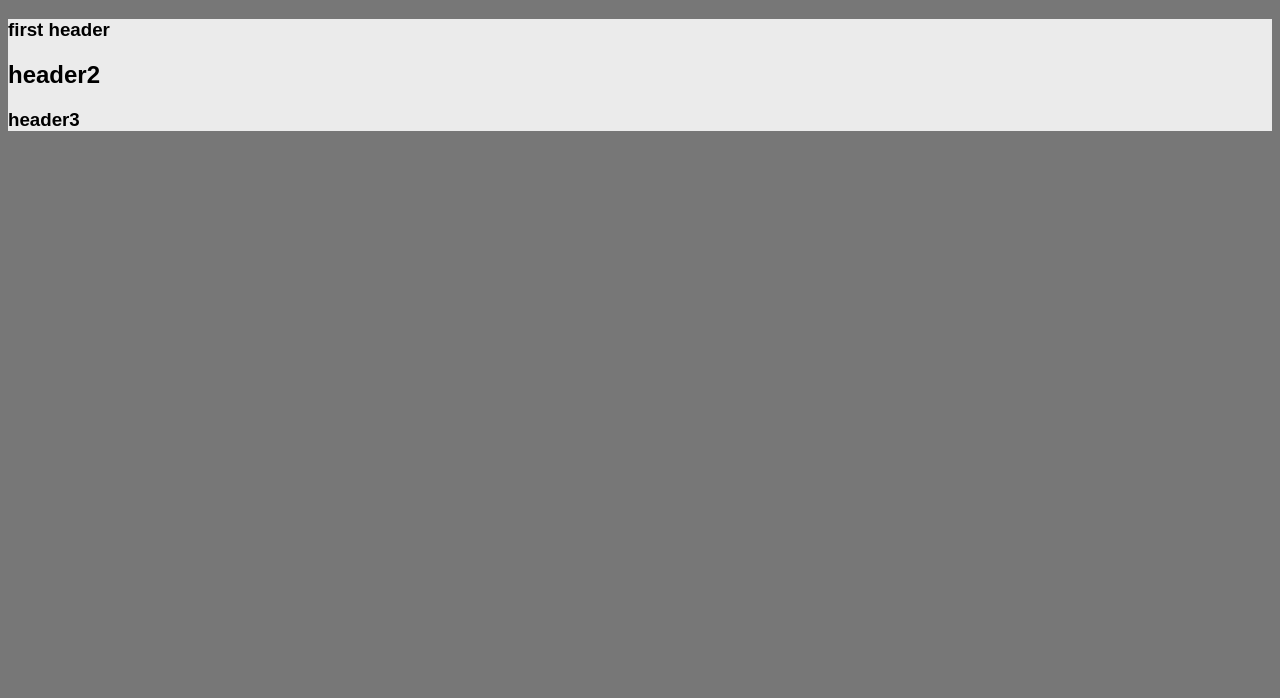
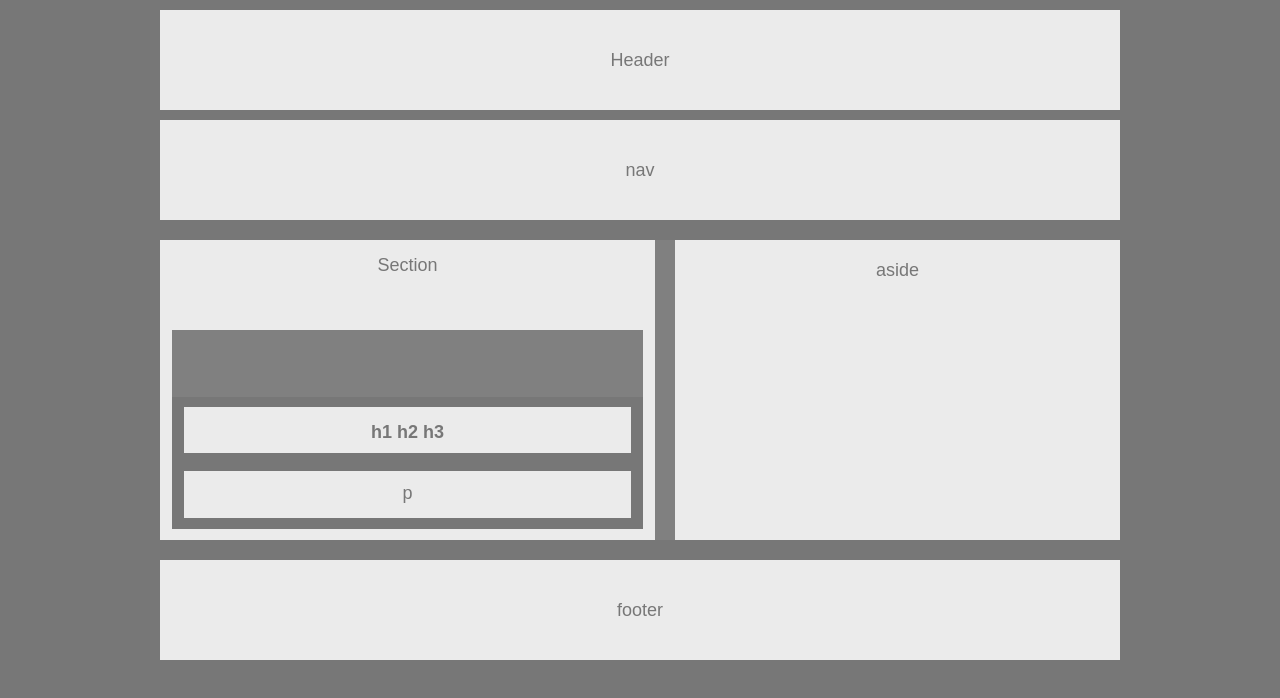
Before and after one commit to ayoussefinia/HW-Wireframe, a plain HTML site: page index.html in a window 1280 px wide. Drawn offline with Linux system fonts and the light colour scheme.

Commit message:
finished homework first draft

```diff
--- a/index.html
+++ b/index.html
@@ -8,12 +8,52 @@
   <link rel="stylesheet" href="style.css">
 </head>
 <body>
-  <header></header>
+  <div id="content">
+  <header class="thin"><div class="aligner"><div class="aligner-item">Header</div></div></header>
 
 
-  <nav></nav>
+  <nav class="thin"><div class="aligner"><div class="aligner-item">nav</div></div></nav>
+
+  <div class="flexbox">
+
+    <section class="left">Section
+      <div class="article">
+        <div class="articlein">
+          <div class="divarticlein">
+            <div class="hdiv">
+                <h1 class="inline">h1</h1>
+                <h2 class="inline">h2</h2>
+                <h3 class="inline">h3</h3>
+            </div>
+            <div class="pdiv">
+              <p class="vertical">p</p>
+            </div>
+          </div>
+       </div>
+      </div>
+    </section>
+
+    <div class="right">
+      <div class="aside">
+        <div class="aside-text">
+         <aside class= "translate">
+         aside
+          </aside>
+        </div>
+      </div>
+    </div>
+
+  </div>
 
 
+
+
+
+
+
+    <!-- <div class="a">
+    <div class="sectionaside">
+      <div class="section">
         <section>
           <article>
             <h1>first header</h1>
@@ -22,14 +62,23 @@
             <p></p>
         </article>
         </section>
+     </div>
 
+     <div class="aside">
         <aside>
+          aside
+        </aside>
+    </div>
+  </div>
+  </div> -->
+    <footer class="thin footermargin">
+      <div class="aligner">
+        <div class="aligner-item">footer
 
-  </aside>
-
-  <footer>
-
+        </div>
+      </div>
     </footer>
+</div>
 
 
 </body>
--- a/style.css
+++ b/style.css
@@ -1,13 +1,172 @@
 body {
-  font-family: 'Arial', 'Helvetica Neue', Helvetica, sans-serif;
-  color: '#777';
+  font-family: Arial, 'Helvetica Neue', Helvetica, sans-serif;
+  color: #777;
   background-color: #777;
-  width: '960px';
-  font-size: '18px';
+  width: 960px;
+  font-size: 18px;
+  margin:auto;
 }
+
+#content {
+  width: 100%;
+  margin: auto;
+}
+
+.thin {
+  height: 100px;
+  margin-top: 10px;
+  text-align: center;
+
+}
+
+.aligner {
+  display: flex;
+  align-items: center;
+  justify-content: center;
+  height:100%;
+}
+
+.aaligner-item {
+  max-width: 50%;
+}
+
+.flexbox {
+  display: flex;
+  align-items: center;
+  justify-content: space-between;
+  background: grey;
+  height: 300px;
+  margin-top: 20px;
+  overflow: hidden;
+}
+
+.left {
+
+ text-align: center;
+ width: 495px;
+ height: 100%;
+ background: #ebebeb;
+ padding-top: 30px;
+}
+
+.translate {
+  position: relative;
+  transform: translateY(20px);
+}
+.article {
+  display: flex;
+  align-items: flex-end;
+  justify-content: center;
+  width:100%;
+  height:70%;
+
+}
+
+.articlein {
+
+  width: 95%;
+  height: 95%;
+  background: gray;
+  position: relative;
+  transform: translateY(43px);
+  display: flex;
+  align-items: flex-end;
+  justify-content: center;
+}
+
+.divarticlein {
+  /* margin: 0; */
+  width: 100%;
+  height: 66%;
+  background: #777;
+}
+  /* display: flex;
+  align-items: center;
+  justify-content: center;
+} */
+
+.hdiv {
+  width: 95%;
+  height: 35%;
+  background: #ebebeb;
+  margin: auto;
+  margin-top: 10px;
+}
+
+.inline {
+  margin: 0;
+  display: inline-block;
+  position: relative;
+  transform: translateY(15px);
+}
+
+.pdiv {
+  width: 95%;
+  height: 35%;
+  background: #ebebeb;
+  margin: auto;
+  margin-top: 10px;
+  vertical-align: center;
+}
+
+.vertical {
+  position: relative;
+  transform: translateY(12px);
+}
+.right {
+  width: 445px;
+  height: 100%;
+  align-self: flex-end;
+  background: #ebebeb;
+  padding-top: 50px;
+}
+
+.aside {
+  display: flex;
+  align-items: flex-start;
+  justify-content: center;
+  height: 100%;
+}
+
+
+
+
+/* .a {
+  display: flex;
+  align-items: center;
+  justify-content: center;
+}
+
+.sectionaside {
+  width: 100%;
+  height: 300px;
+  display: flex;
+  align-items: center;
+  justify-content: center;
+
+}
+
+
+
+.section {
+  display: inline-block;
+  width: 495px;
+  height: 100%;
+  align-items: center;
+  background-color: grey;
+}
+
+.aside {
+  display: inline-block;
+  height: 100%;
+  width: 450px;
+  float: right;
+  background-color: red;
+} */
 
 header, nav, section, aside, footer {
   background: #ebebeb;
+  height: 100%;
 }
 
 article {
@@ -15,7 +174,13 @@ article {
   background: '#777';
 }
 
-h1, p {
+h1, h2, h3, p {
   color: '#777';
   background: '#ebebeb';
+  font-size: 18px;
 }
+
+.footermargin {
+  margin-top: 20px;
+  margin-bottom: 150px;
+}
```
Lines whose indentation alone changed are shown as unchanged.
